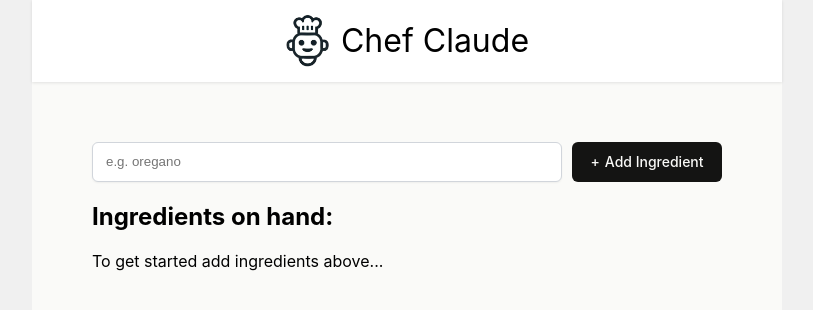
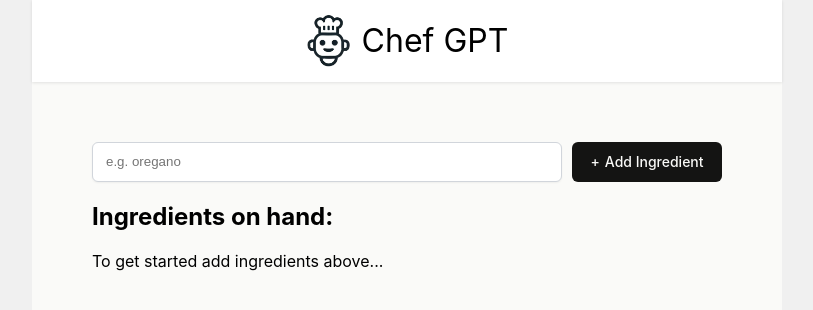
Before and after one commit to EmersonFras/Claude-Recipe, a React (Vite) app: page / in a window 1280 px wide. Shown: the top 310 px of the page, without its empty margins (233-1046 px from the left). Built offline with nearby package versions, Linux system fonts and the light colour scheme.

Commit message:
Claude -> GPT
Change to use GPT 3.5 API for development reasons

```diff
--- a/package.json
+++ b/package.json
@@ -1,5 +1,5 @@
 {
-  "name": "claude-recipe",
+  "name": "GPT-recipe",
   "private": true,
   "version": "0.0.0",
   "type": "module",
--- a/src/components/Header.jsx
+++ b/src/components/Header.jsx
@@ -1,10 +1,10 @@
-import chefClaude from '../assets/chef-claude.png'
+import chefGPT from '../assets/chef-GPT.png'
 
 function Header() {
   return (
     <div className='header'>
-      <img className='logo' src={chefClaude} alt="Chef Claude Logo" />
-      <h1 className='title'>Chef Claude</h1>
+      <img className='logo' src={chefGPT} alt="Chef GPT Logo" />
+      <h1 className='title'>Chef GPT</h1>
     </div>
   )
 }
--- a/src/components/Recipe.jsx
+++ b/src/components/Recipe.jsx
@@ -4,7 +4,7 @@ function Recipe() {
 
   return (
     <section>
-        <h2>Chef Claude Recommends:</h2>
+        <h2>Chef GPT Recommends:</h2>
         <article className="suggested-recipe-container" aria-live="polite">
             <p>Based on the ingredients you have available, I would recommend making a simple a delicious <strong>Beef Bolognese Pasta</strong>. Here is the recipe:</p>
             <h3>Beef Bolognese Pasta</h3>
```
Also changed, not shown: src/assets/chef-GPT.png (renamed from src/assets/chef-claude.png), 1 other file (tests, documents, lock files or other folders).
